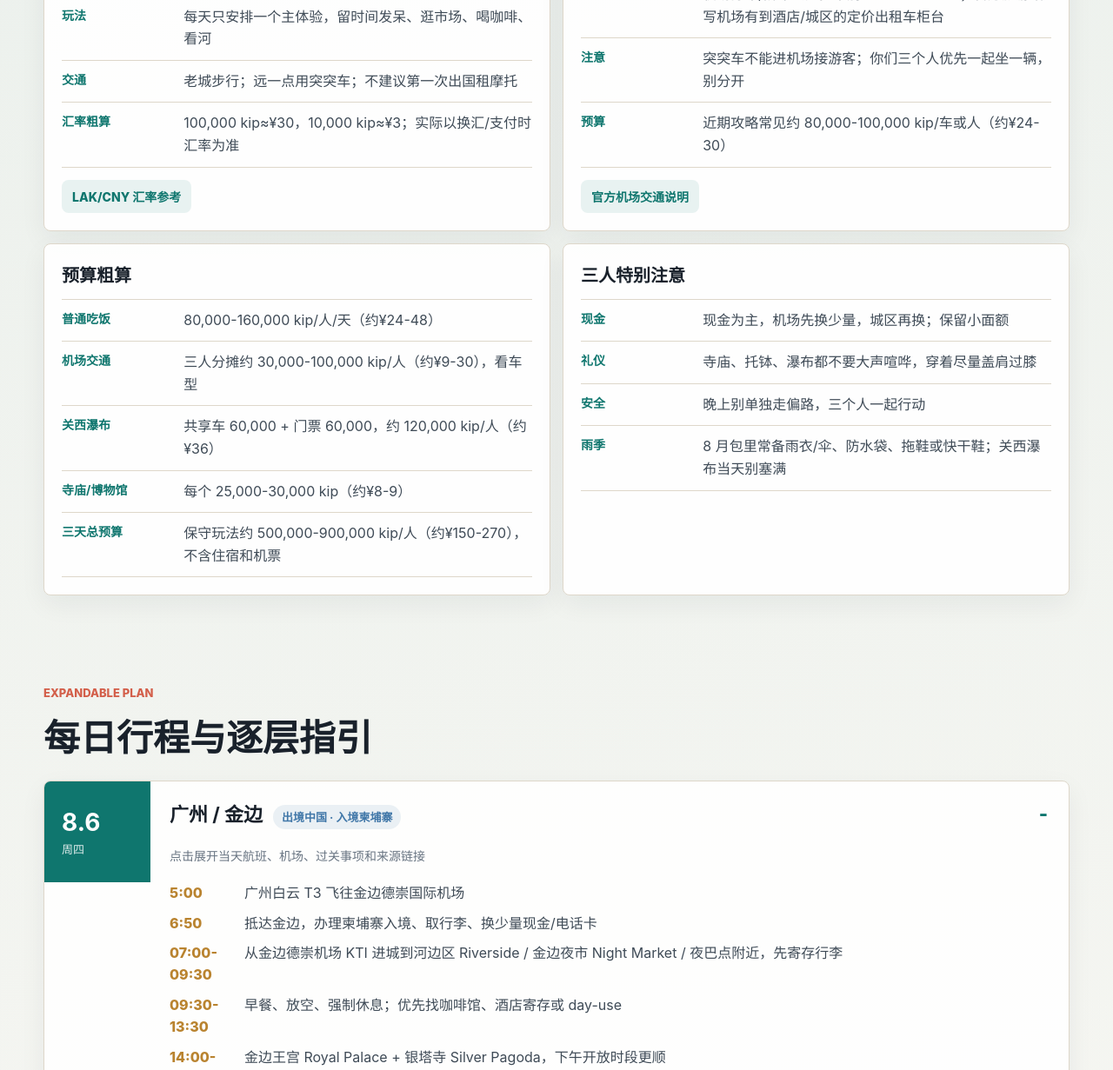
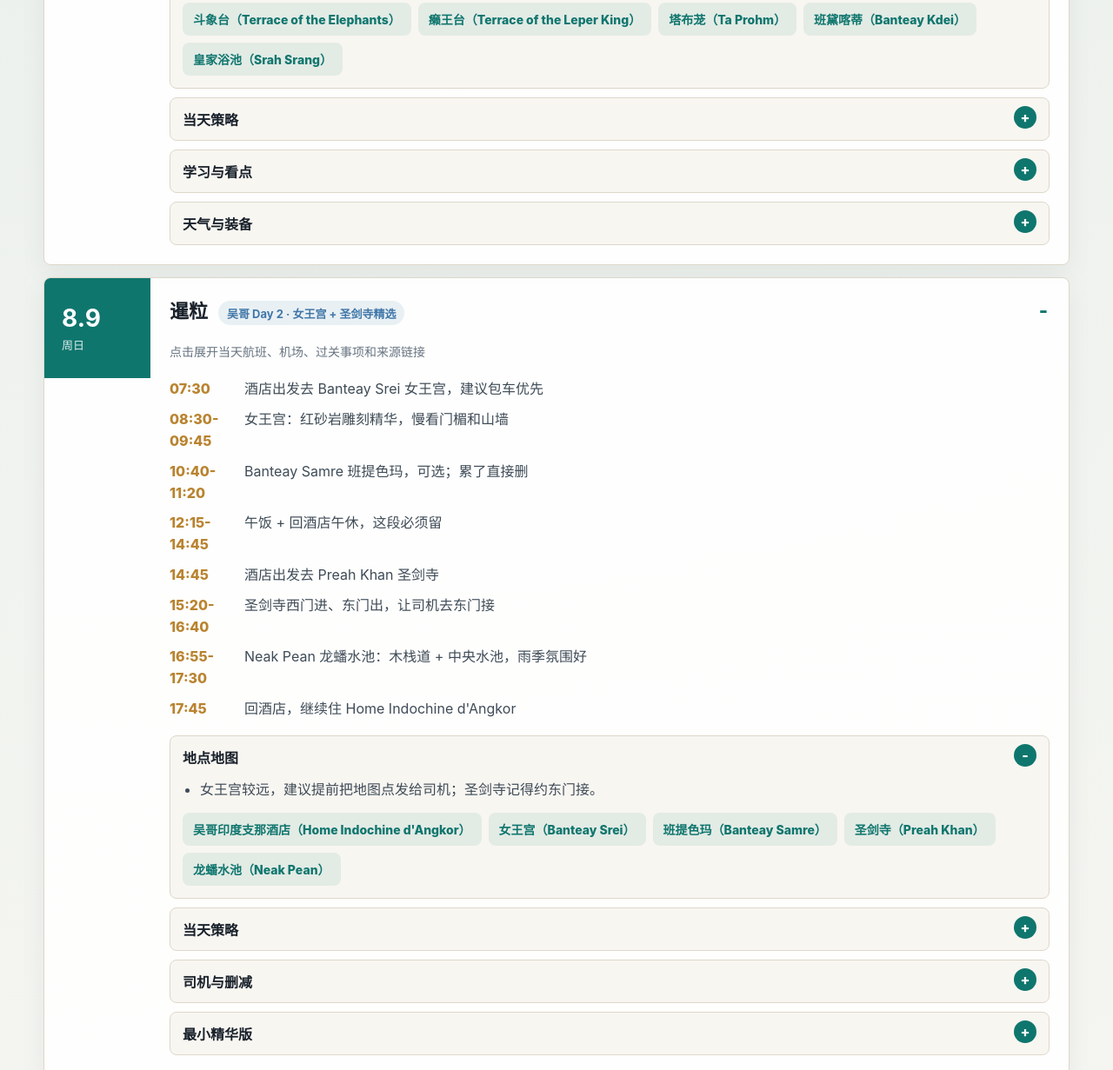
Before and after one commit to lxu435182-byte/southeast-asia-trip-guide, a website: page index.html in a window 1280 px wide. Shown: the part 3990-5221 px from the top of the page at 87% size. Drawn offline with Linux system fonts and the light colour scheme.

Commit message:
Move itinerary section to top

```diff
--- a/index.html
+++ b/index.html
@@ -62,6 +62,14 @@
         </p>
       </section>
 
+      <section class="section" id="timeline">
+        <div class="section-heading">
+          <p class="eyebrow">Expandable Plan</p>
+          <h2>每日行程与逐层指引</h2>
+        </div>
+        <div class="timeline" id="timelineList"></div>
+      </section>
+
       <section class="section" id="angkor">
         <div class="section-heading">
           <p class="eyebrow">Angkor Pass</p>
@@ -96,14 +104,6 @@
           <h2>琅勃拉邦慢游攻略</h2>
         </div>
         <div class="guide-grid" id="luangPrabangGuide"></div>
-      </section>
-
-      <section class="section" id="timeline">
-        <div class="section-heading">
-          <p class="eyebrow">Expandable Plan</p>
-          <h2>每日行程与逐层指引</h2>
-        </div>
-        <div class="timeline" id="timelineList"></div>
       </section>
 
       <section class="section" id="materials">
@@ -164,6 +164,6 @@
       </section>
     </main>
 
-    <script src="script.js?v=20260803-zhmaps"></script>
+    <script src="script.js?v=20260803-timeline-top"></script>
   </body>
 </html>
```
